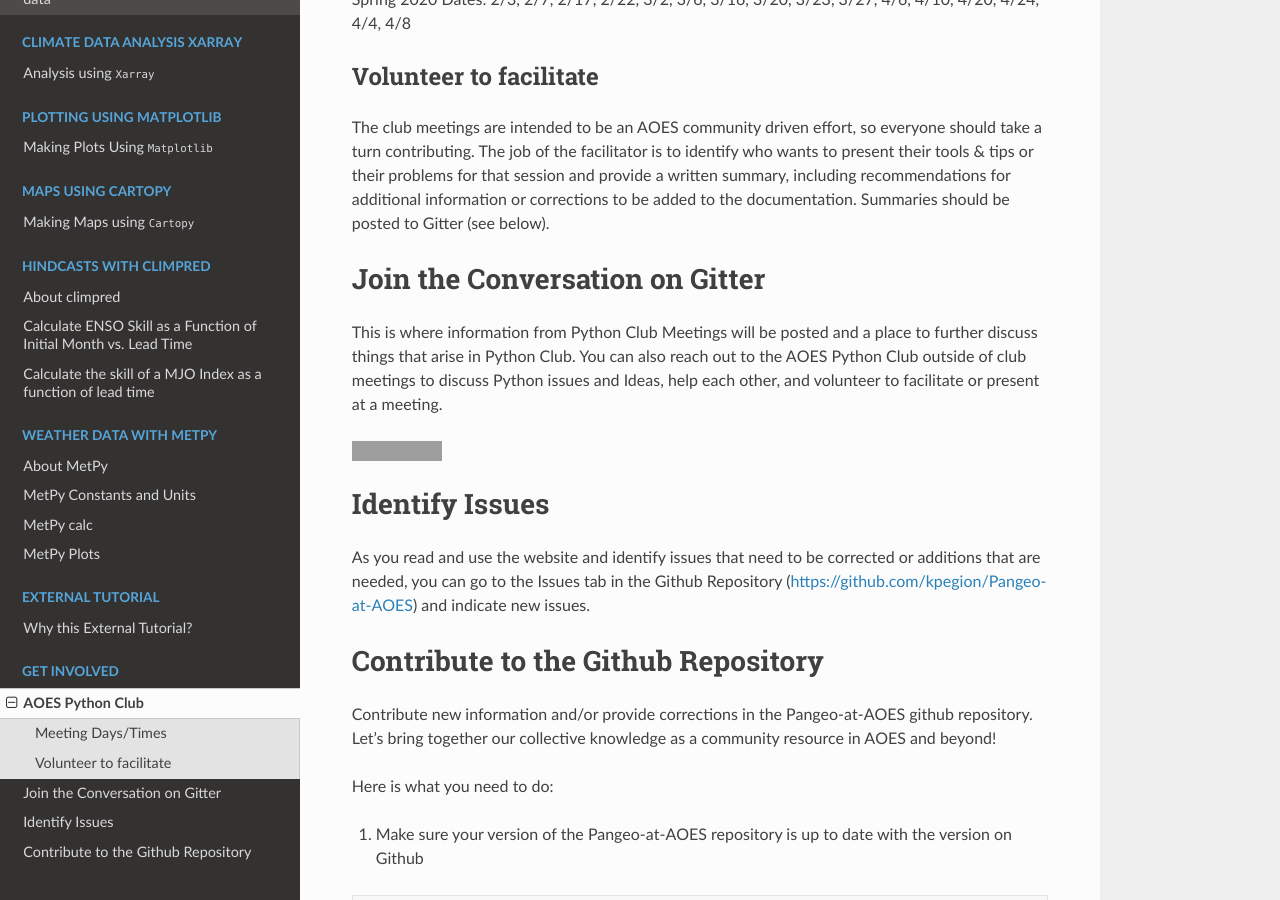
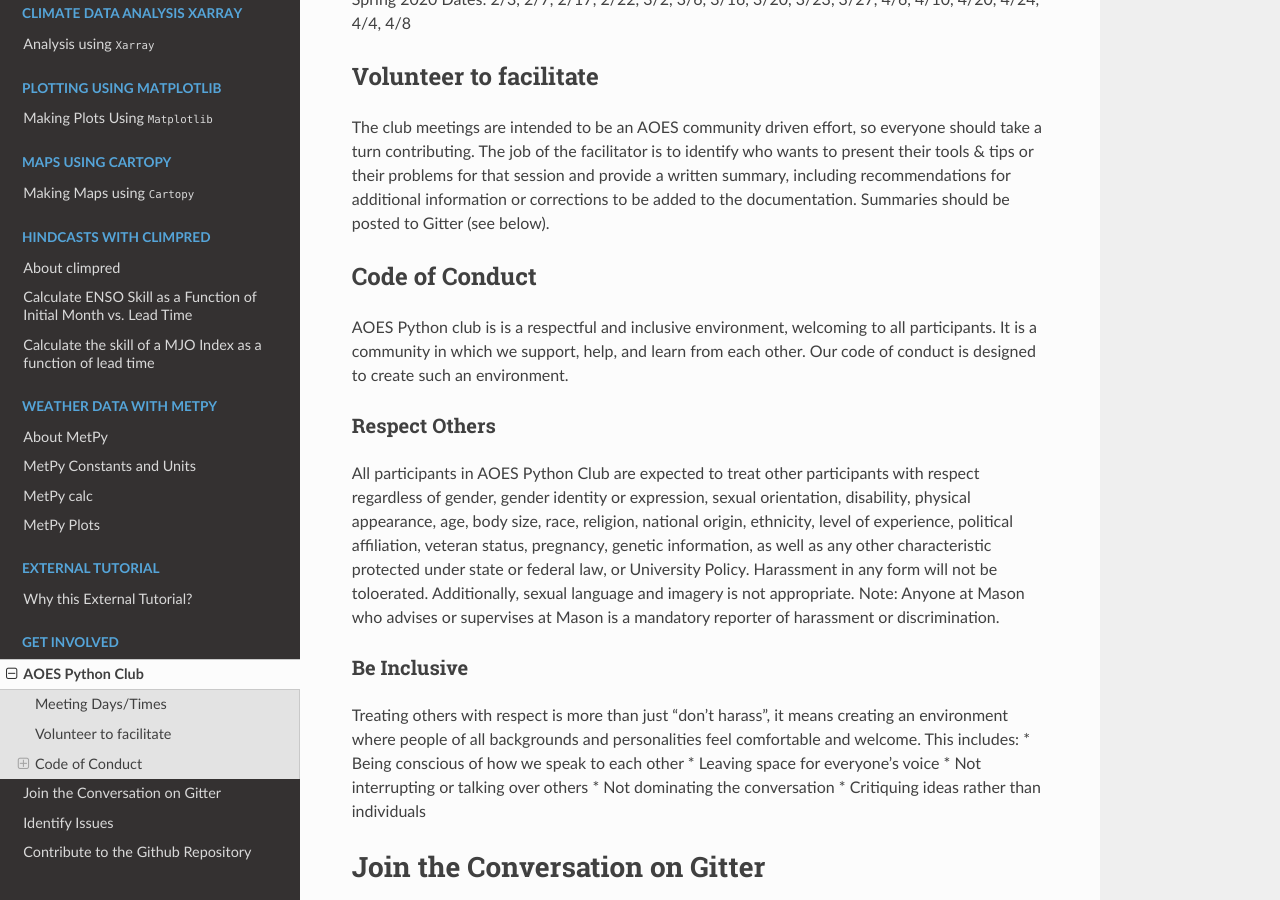
Before and after one commit to kpegion/Pangeo-at-AOES, a Sphinx documentation site: the page built from docs/source/get-involved.rst, in a window 1280 px wide and 900 px high, scrolled down 660 px. Built offline with Sphinx 7.4.7 and the Read the Docs theme 2.0.0, drawn with Linux system fonts in a browser that asks for light colours; some of the changed text lies outside the part shown; grey boxes are pictures that could not be loaded.

Commit message:
code of conduct added

```diff
--- a/docs/source/get-involved.rst
+++ b/docs/source/get-involved.rst
@@ -23,6 +23,28 @@ Spring 2020 Dates: 2/3, 2/7, 2/17, 2/22, 3/2, 3/6, 3/16, 3/20, 3/23, 3/27, 4/6,
 Volunteer to facilitate
 ************************
 The club meetings are intended to be an AOES community driven effort, so everyone should take a turn contributing.  The job of the facilitator is to identify who wants to present their tools & tips or their problems for that session and provide a written summary, including recommendations for additional information or corrections to be added to the documentation.  Summaries should be posted to Gitter (see below).
+
+Code of Conduct
+*****************
+
+AOES Python club is is a respectful and inclusive environment, welcoming to all participants.  It is a community in which we support, help, and learn from each other.  Our code of conduct is designed to create such an environment.
+
+Respect Others
+---------------
+
+All participants in AOES Python Club are expected to treat other participants with respect regardless of gender, gender identity or expression, sexual orientation, disability, physical appearance, age, body size, race, religion, national origin, ethnicity, level of experience, political affiliation, veteran status, pregnancy, genetic information, as well as any other characteristic protected under state or federal law, or University Policy. Harassment in any form will not be toloerated.  Additionally, sexual language and imagery is not appropriate.  Note: Anyone at Mason who advises or supervises at Mason is a mandatory reporter of harassment or discrimination.
+
+
+Be Inclusive
+--------------
+
+Treating others with respect is more than just "don't harass", it means creating an environment where people of all backgrounds and personalities feel comfortable and welcome.  This includes:
+* Being conscious of how we speak to each other
+* Leaving space for everyone's voice
+* Not interrupting or talking over others
+* Not dominating the conversation
+* Critiquing ideas rather than individuals
+
 
 Join the Conversation on Gitter
 ###############################
```
